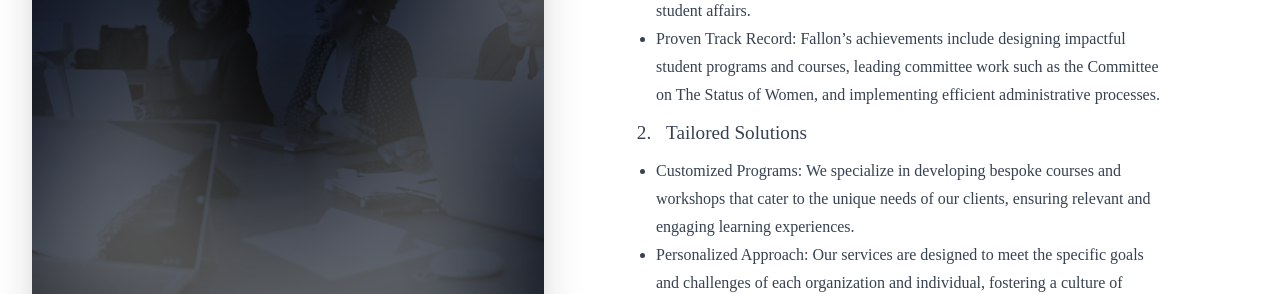
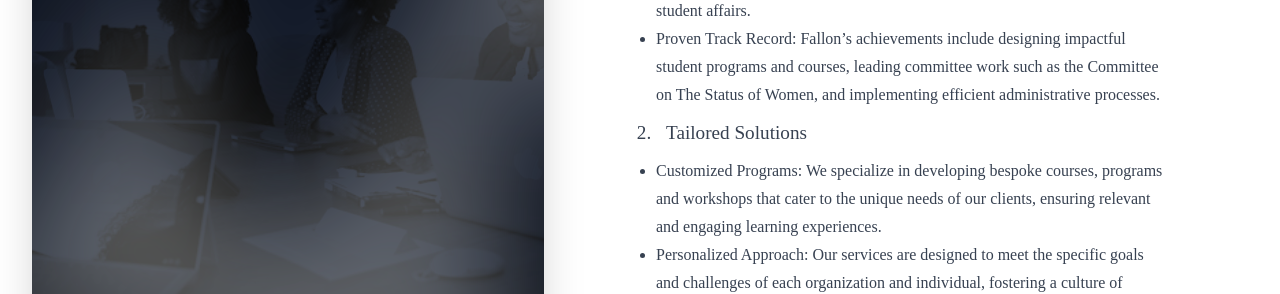
Before and after one commit to ayush1014/WattsCreateLearning-Frontend, a React (Create React App) app: page /services in a window 1280 px wide. Shown: the part 2172-2466 px from the top of the page. Built offline with nearby package versions, Linux system fonts and the light colour scheme; the HTML template or start-up script is replaced by a standard one.

Commit message:
new edit

```diff
--- a/src/components/services.jsx
+++ b/src/components/services.jsx
@@ -312,7 +312,7 @@ export default function Services() {
 
                         <li className='headings'>Tailored Solutions</li>
                         <ul className=' list-disc'>
-                          <li><span className='subheading'>Customized Programs:</span> We specialize in developing bespoke courses and workshops that cater to the unique needs of our clients, ensuring relevant and engaging learning experiences.</li>
+                          <li><span className='subheading'>Customized Programs:</span> We specialize in developing bespoke courses, programs and workshops that cater to the unique needs of our clients, ensuring relevant and engaging learning experiences.</li>
                           <li><span className='subheading'>Personalized Approach:</span> Our services are designed to meet the specific goals and challenges of each organization and individual, fostering a culture of continuous improvement and personal growth.</li>
                         </ul>
 
```
